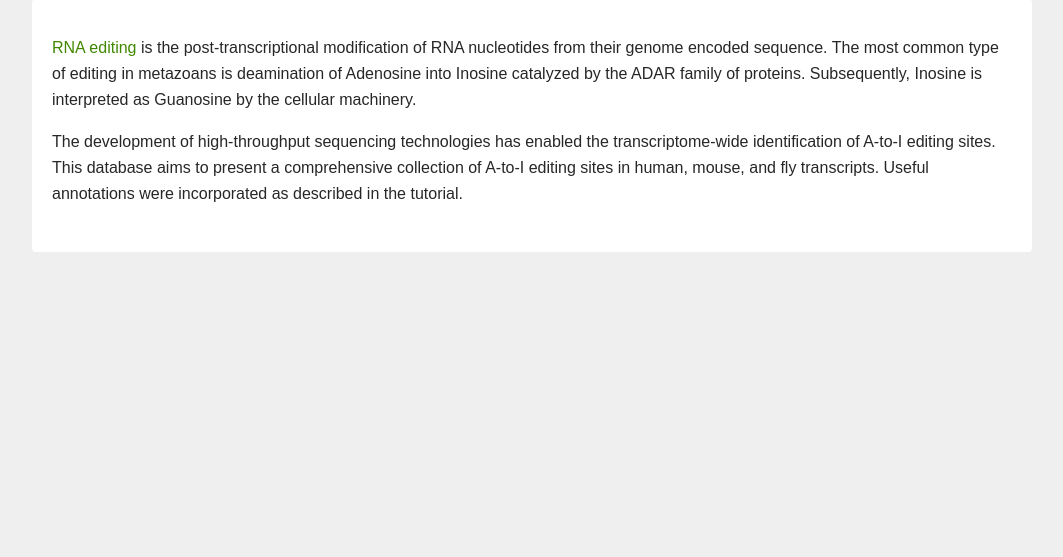
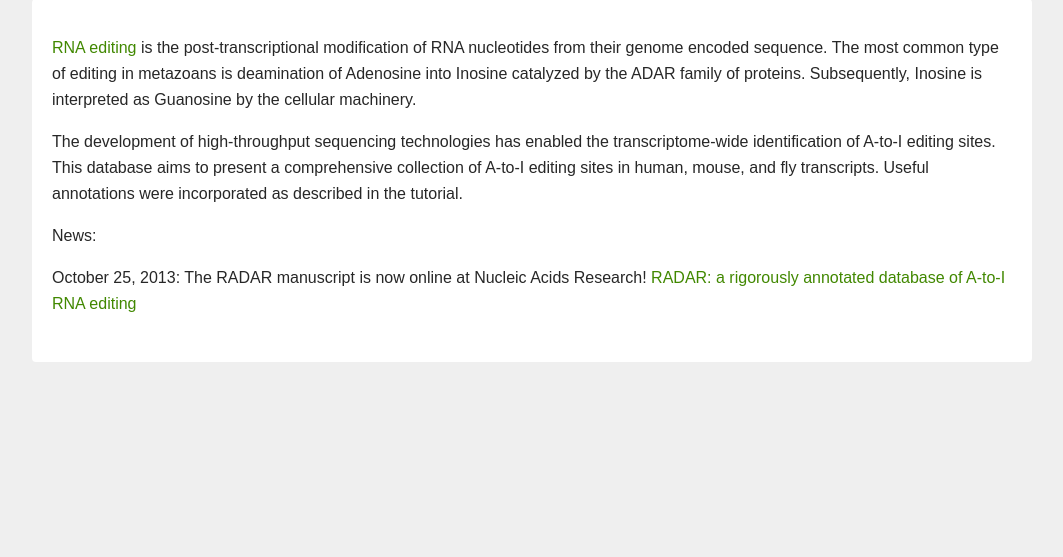
Before and after one commit to triciatricia/editome, a Django app: page / in a window 1280 px wide. Shown: the part 162-719 px from the top of the page, without its empty margins (108-1171 px from the left). Run offline with Django 3.2, Linux system fonts and the light colour scheme.

Commit message:
added citation to about

```diff
--- a/templates/about.html
+++ b/templates/about.html
@@ -5,4 +5,6 @@
 {% block content %}
 <p><a href="http://en.wikipedia.org/wiki/RNA_editing">RNA editing</a> is the post-transcriptional modification of RNA nucleotides from their genome encoded sequence. The most common type of editing in metazoans is deamination of Adenosine into Inosine catalyzed by the ADAR family of proteins. Subsequently, Inosine is interpreted as Guanosine by the cellular machinery.</p>
 <p>The development of high-throughput sequencing technologies has enabled the transcriptome-wide identification of A-to-I editing sites. This database aims to present a comprehensive collection of A-to-I editing sites in human, mouse, and fly transcripts. Useful annotations were incorporated as described in the tutorial.</p>
+<p> News:</p>
+<p> October 25, 2013: The RADAR manuscript is now online at Nucleic Acids Research! <a href="http://nar.oxfordjournals.org/content/early/2013/10/25/nar.gkt996.full" target="blank">RADAR: a rigorously annotated database of A-to-I RNA editing</a></p>
 {% endblock %}
```
